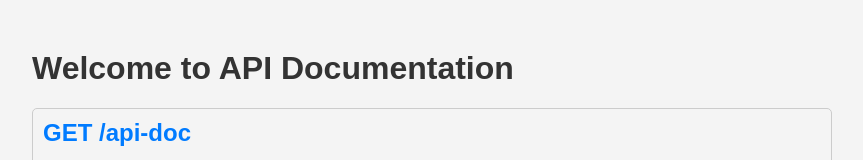
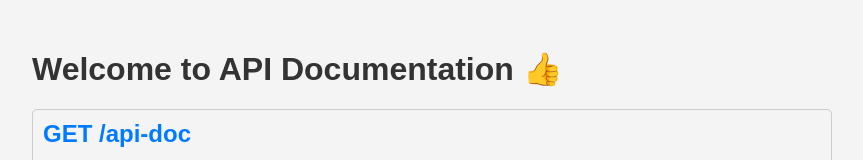
Before and after one commit to AG-Jimmy/onion-architecture-template, a website: page view/index.html in a window 1280 px wide. Shown: the top 160 px of the page, without its empty margins (208-1071 px from the left). Drawn offline with Linux system fonts and the light colour scheme.

```diff
--- a/view/index.html
+++ b/view/index.html
@@ -14,7 +14,7 @@
   </head>
   <body>
     <div class="container">
-      <h1>Welcome to API Documentation</h1>
+      <h1>Welcome to API Documentation 👍</h1>
       <!-- Your API documentation content here -->
       <div class="endpoint">
         <h2>GET /api-doc</h2>
```
Also changed, not shown: 1 other file.
